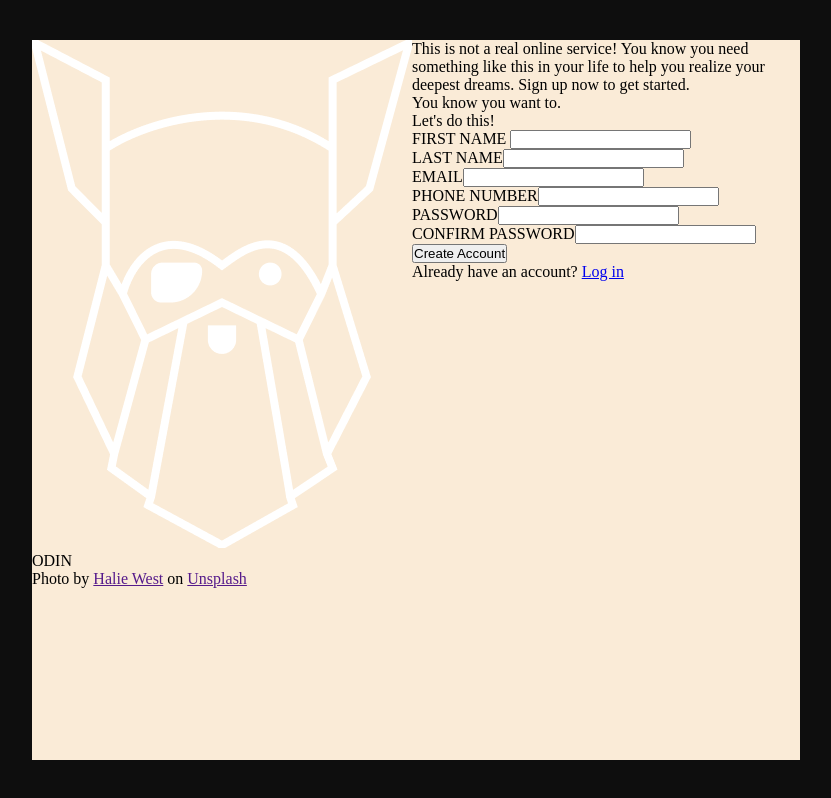
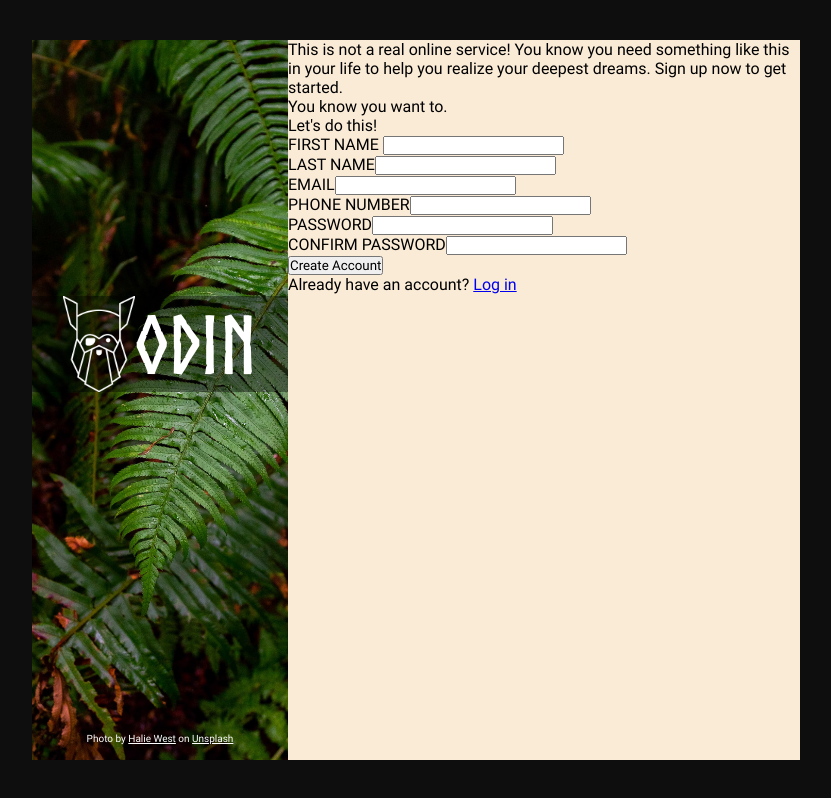
Before and after one commit to bryanidem/Odin-Sign-Up-Form, a plain HTML site: page index.html in a window 1280 px wide. Shown: the whole page, without its empty margins (224-1055 px from the left). Drawn offline with Linux system fonts and the light colour scheme.

Commit message:
Add styling to hero-image left side

```diff
--- a/index.html
+++ b/index.html
@@ -9,11 +9,13 @@
   <body>
     <div class="container">
       <div class="hero-image">
-        <div>
+        <div class="brand">
           <img src="assets/images/odin-lined.png" alt="odin-logo" />
           <p>ODIN</p>
         </div>
-        <p>Photo by <a href="">Halie West</a> on <a href="">Unsplash</a></p>
+        <p class="hero-image-footer">
+          Photo by <a href="">Halie West</a> on <a href="">Unsplash</a>
+        </p>
       </div>
       <div class="hero-input">
         <div class="hero-input-text">
--- a/style.css
+++ b/style.css
@@ -1,6 +1,17 @@
+@font-face {
+  font-family: Norse;
+  src: url(assets/fonts/Norse-Bold.otf);
+}
+
+@font-face {
+  font-family: Roboto;
+  src: url(assets/fonts/Roboto-Regular.ttf);
+}
+
 * {
   margin: 0;
   padding: 0;
+  font-family: Roboto, "Courier New", Courier, monospace;
 }
 
 body {
@@ -17,3 +28,51 @@ body {
   height: 90%;
   display: flex;
 }
+
+.hero-image {
+  flex: 1;
+  background-image: url(assets/images/background-image.avif);
+  background-size: cover;
+  background-repeat: no-repeat;
+  /* position: relative; */
+  display: flex;
+  flex-direction: column;
+  justify-content: space-between;
+  align-items: center;
+}
+
+.brand {
+  background-color: rgba(0, 0, 0, 0.4);
+  display: flex;
+  justify-content: center;
+  align-items: center;
+  height: 6rem;
+  margin-top: 16rem;
+  width: 100%;
+}
+
+.brand > img {
+  opacity: 1;
+  height: 100%;
+}
+
+.brand > p {
+  color: #fff;
+  font-size: 5rem;
+  font-family: Norse, "Courier New", Courier, monospace;
+}
+
+.hero-image-footer {
+  color: #fff;
+  font-size: 10px;
+  padding: 1rem;
+}
+
+.hero-image-footer > a {
+  color: #fff;
+  font-size: 10px;
+}
+
+.hero-input {
+  flex: 2;
+}
```
